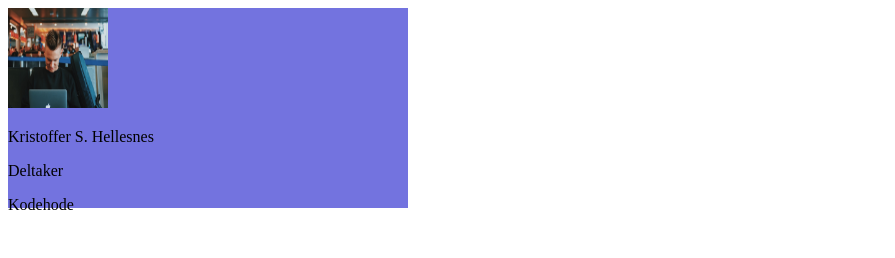
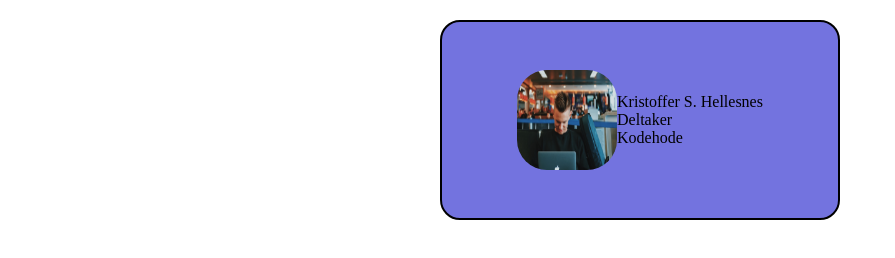
Before and after one commit to HSK082024KH/Business-card, a plain HTML site: page index.html in a window 1280 px wide. Shown: the whole page, without its empty margins (0-895 px from the left). Drawn offline with Linux system fonts and the light colour scheme.

Commit message:
Styling and position

```diff
--- a/index.html
+++ b/index.html
@@ -9,9 +9,11 @@
   <body>
     <div id="card">
       <img src="manwithcomputer.jpg" alt="man with computer" id="image" />
-      <p>Kristoffer S. Hellesnes</p>
-      <p>Deltaker</p>
-      <p>Kodehode</p>
+      <div>
+        <p>Kristoffer S. Hellesnes</p>
+        <p>Deltaker</p>
+        <p>Kodehode</p>
+      </div>
     </div>
   </body>
 </html>
--- a/style.css
+++ b/style.css
@@ -1,10 +1,24 @@
+* {
+  padding: 0;
+  margin: 0;
+  box-sizing: border-box;
+}
+
 #card {
   background-color: rgb(115, 115, 223);
   width: 400px;
   height: 200px;
+  display: flex;
+  border: 2px solid black;
+  padding: 10px 5px;
+  margin: 20px auto;
+  border-radius: 20px;
+  justify-content: center;
+  align-items: center;
 }
 
 #image {
   width: 100px;
   height: 100px;
+  border-radius: 30px;
 }
```
